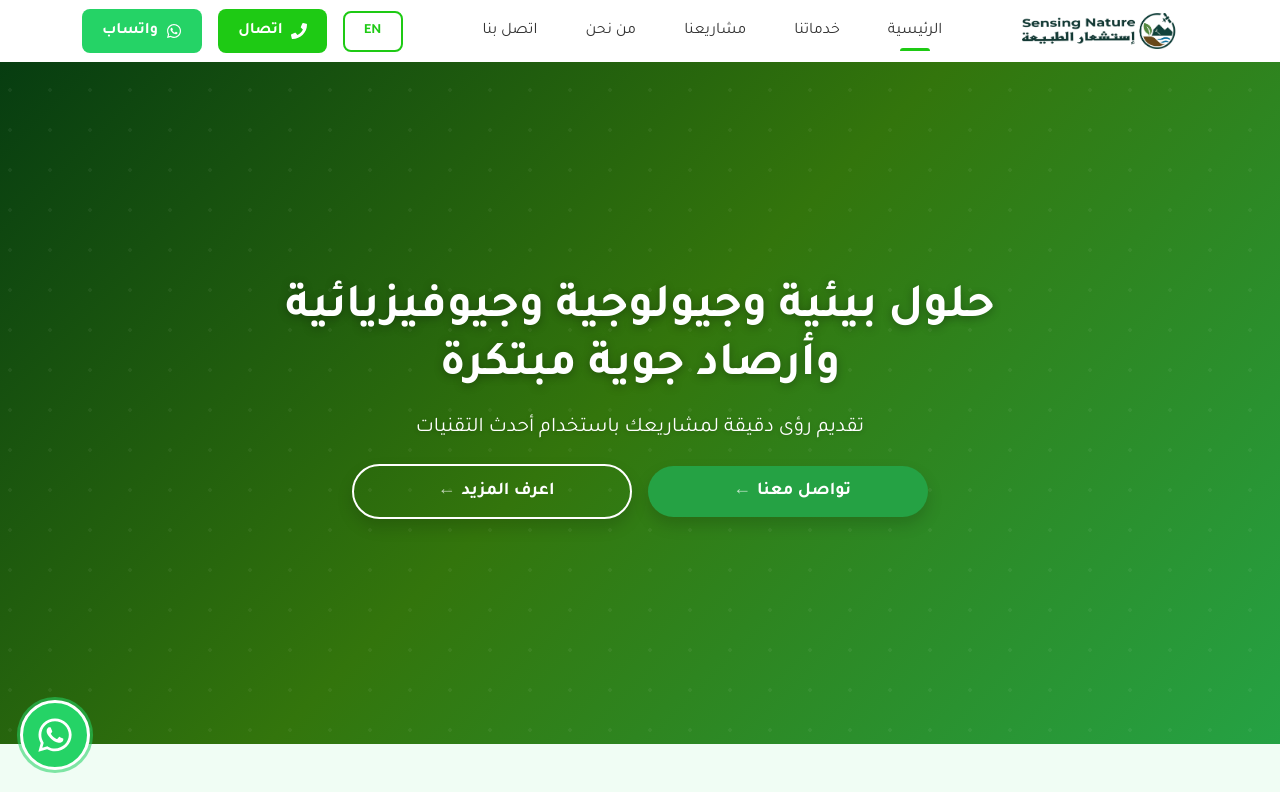
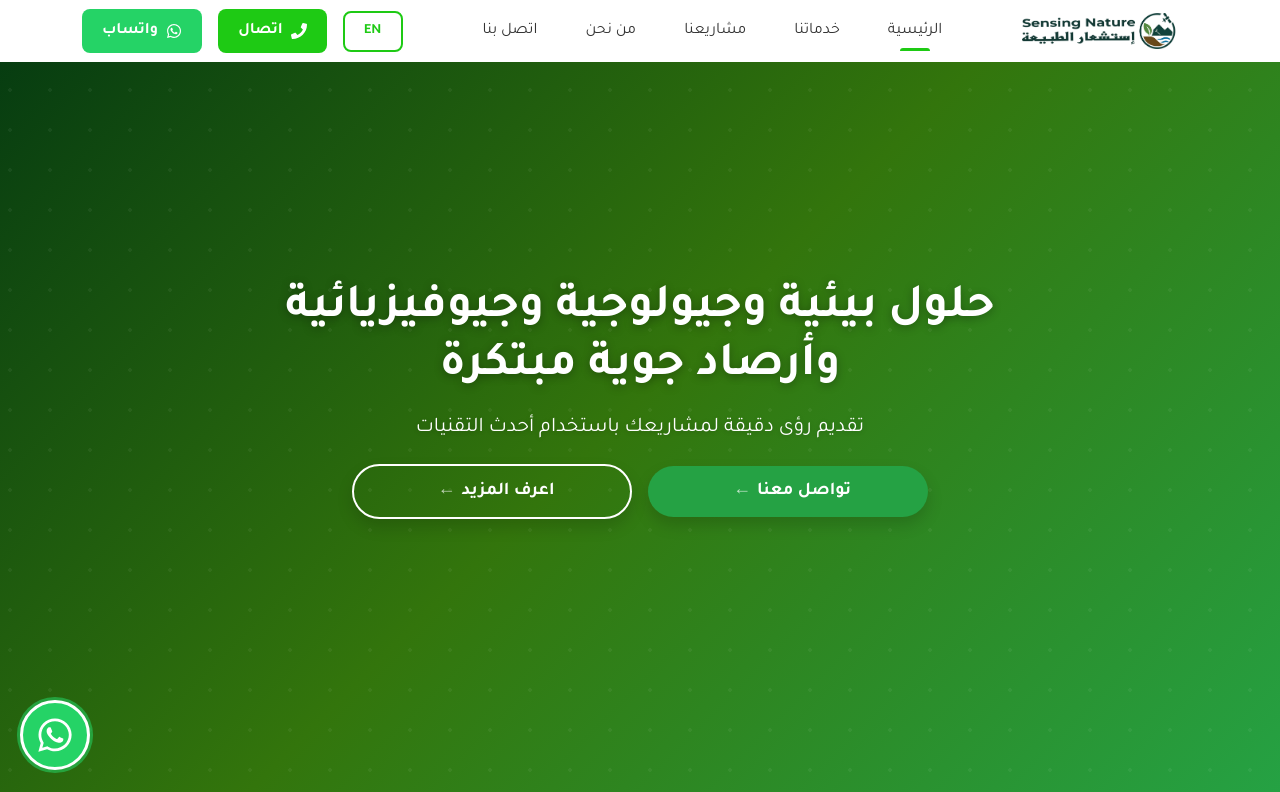
Before and after one commit to brandraize/my-test, a Next.js app: page /ar in a window 1280 px wide. Shown: the top 792 px of the page. Built offline with nearby package versions, Linux system fonts and the light colour scheme.

Commit message:
Optimize LCP: Lazy-load all heavy components (IntroSection, ServicesSection, NewsEventsSlider, Accreditations); Fix Hero styling for faster render

```diff
--- a/app/[lang]/page.jsx
+++ b/app/[lang]/page.jsx
@@ -1,10 +1,14 @@
 import { use } from "react";
 import Hero from "../../components/Hero";
-import IntroSection from "../../components/IntroSection";
 import dynamic from "next/dynamic";
 import "@/styles/globals.css";
 
-// Lazy load heavy components below the fold
+// Lazy load ALL heavy components to optimize LCP
+const IntroSection = dynamic(() => import("../../components/IntroSection"), {
+  loading: () => null,
+  ssr: true,
+});
+
 const ServicesSection = dynamic(() => import("../../components/ServicesSection"), {
   loading: () => null,
   ssr: true,
--- a/components/Hero.jsx
+++ b/components/Hero.jsx
@@ -16,13 +16,14 @@ export default function HeroSection({
     <section
       className="position-relative w-100 d-flex align-items-center justify-content-center"
       style={{
-        minHeight: "calc(100vh - 56px)",
+        minHeight: "100vh",
         height: "auto",
         width: "100%",
         overflow: "hidden",
-        paddingTop: "56px",
+        paddingTop: "0",
         background: "linear-gradient(135deg, #043911 0%, #33750c 50%, #25a244 100%)",
         willChange: "auto",
+        contentVisibility: "auto",
       }}
       aria-label={isRTL ? "قسم البطل الرئيسي" : "Hero section"}
     >
```
